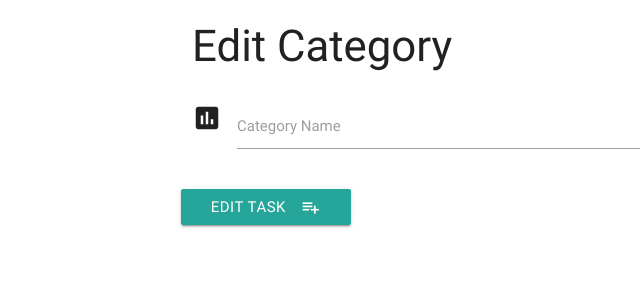
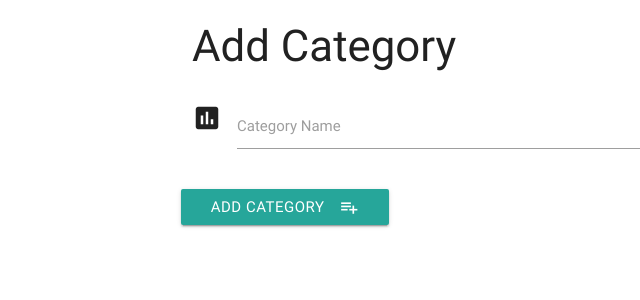
Before and after one commit to jjackson19862017/TaskManagerProject, a Flask app: template templates/addcategory.html in a window 1280 px wide. Shown: the top 300 px of the page, without its empty margins (0-640 px from the left). Run offline with Flask 2, Linux system fonts and the light colour scheme; the template is opened without the code that fills it, so the values that code supplies are empty; some libraries are stand-ins or nearby versions.

Commit message:
Final Appy
Signed-off-by: Stephen Jackson <jjackson19862017@gmail.com>

```diff
--- a/app.py
+++ b/app.py
@@ -6,7 +6,7 @@ from bson.objectid import ObjectId
 
 app = Flask(__name__)
 app.config["MONGO_DBNAME"] = 'task_manager'
-app.config["MONGO_URI"] = os.getenv('MONGO_URI', 'mongodb://localhost')
+app.config["MONGO_URI"] = os.getenv('mongodb+srv://root:r00tUser@mycluster-kbtfd.gcp.mongodb.net/task_manager?retryWrites=true&w=majority')
 
 mongo = PyMongo(app)
 
@@ -20,7 +20,7 @@ def get_tasks():
 @app.route('/add_task')
 def add_task():
     return render_template('addtask.html',
-        categories=mongo.db.categories.find())
+                           categories=mongo.db.categories.find())
 
 
 @app.route('/insert_task', methods=['POST'])
@@ -64,11 +64,16 @@ def get_categories():
                            categories=mongo.db.categories.find())
 
 
+@app.route('/delete_category/<category_id>')
+def delete_category(category_id):
+    mongo.db.categories.remove({'_id': ObjectId(category_id)})
+    return redirect(url_for('get_categories'))
+
+
 @app.route('/edit_category/<category_id>')
 def edit_category(category_id):
     return render_template('editcategory.html',
-                           category=mongo.db.categories.find_one(
-                           {'_id': ObjectId(category_id)}))
+    category=mongo.db.categories.find_one({'_id': ObjectId(category_id)}))
 
 
 @app.route('/update_category/<category_id>', methods=['POST'])
@@ -79,6 +84,18 @@ def update_category(category_id):
     return redirect(url_for('get_categories'))
 
 
+@app.route('/insert_category', methods=['POST'])
+def insert_category():
+    category_doc = {'category_name': request.form.get('category_name')}
+    mongo.db.categories.insert_one(category_doc)
+    return redirect(url_for('get_categories'))
+
+
+@app.route('/add_category')
+def add_category():
+    return render_template('addcategory.html')
+
+
 if __name__ == '__main__':
     app.run(host=os.environ.get('IP'),
             port=int(os.environ.get('PORT')),
--- a/templates/addcategory.html
+++ b/templates/addcategory.html
@@ -1,21 +1,19 @@
-{% extends 'base.html'%} {% block content %}
+{% extends 'base.html'%}
 
-<h3>Edit Category</h3>
-<div class="row">
-    <form action="{{ url_for('update_category', category_id=category._id) }}" method="POST" class="col s12">
+{% block content %}
+<h3>Add Category</h3>
+<form action="{{ url_for('insert_category') }}" method="POST" class="col s12">
     <div class="row">
         <div class="input-field col s12">
             <i class="material-icons prefix">poll</i>
-                <input id="categoru_name" name="category_name" type="text" class="validate" value="{{category.category_name}}">
-                <label for="icon_prefix">Category Name</label>
+            <input id="category_name" name="category_name" type="text" class="validate">
+            <label for="category_name">Category Name</label>
         </div>
     </div>
     <div class="row">
-            <button class="btn waves-effect waves-light" type="submit" name="action">Edit Task
+        <button class="btn waves-effect waves-light" type="submit" name="action">Add Category
             <i class="material-icons right">playlist_add</i>
         </button>
     </div>
 </form>
-</div>
-
 {% endblock %}
```
Lines whose indentation alone changed are shown as unchanged.
